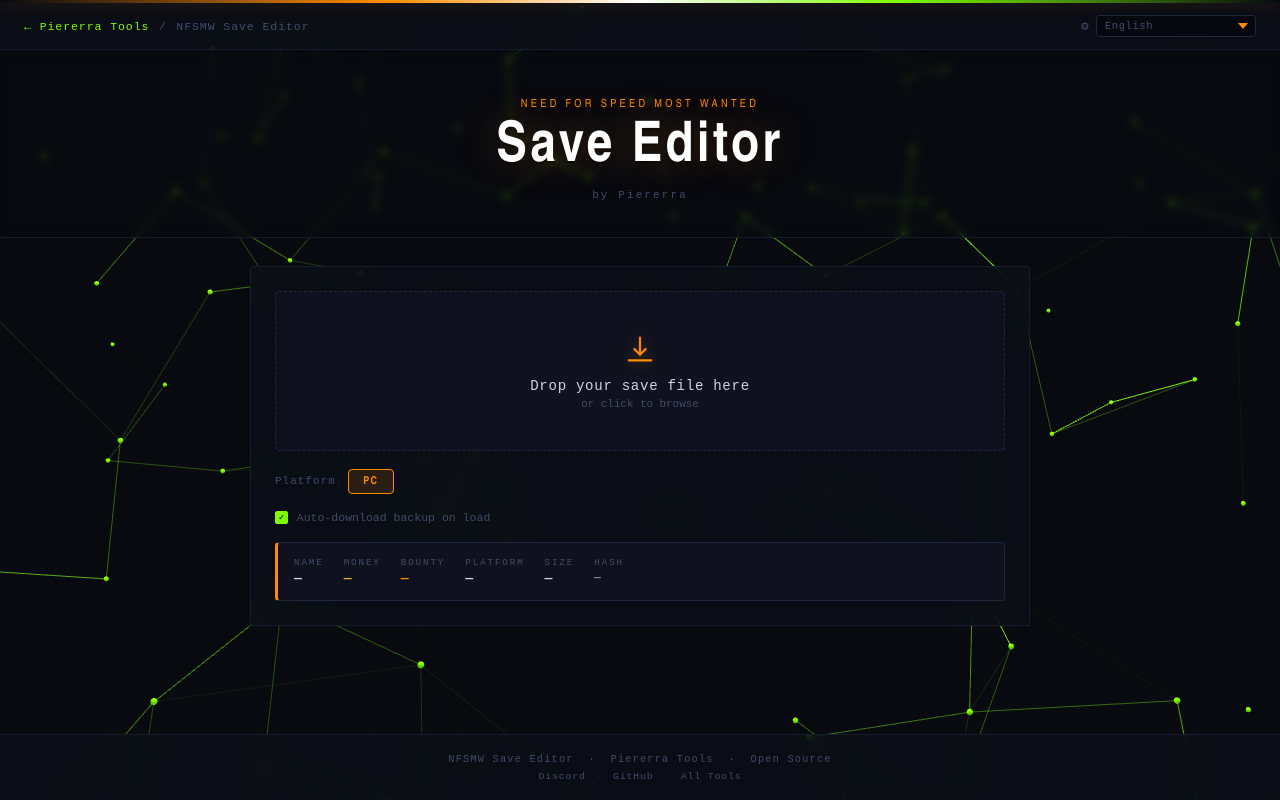
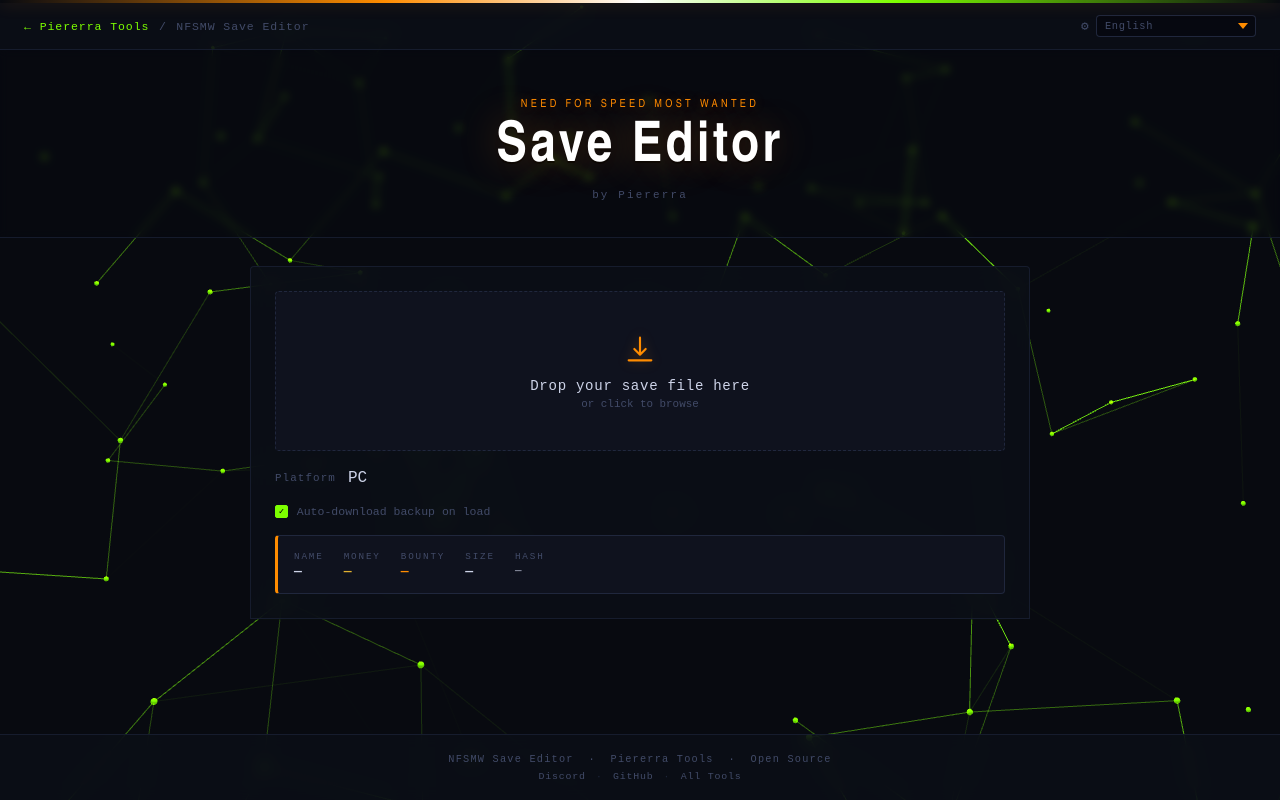
Before and after one commit to piererra/piererra-tools, a plain HTML site: page nfsmw-editor.html in a window 1280 px wide. Drawn offline with nearby package versions, Linux system fonts and the light colour scheme; animation ran at ten frames a second; a web font is replaced by a local one.

Commit message:
Update nfsmw-editor.html

```diff
--- a/nfsmw-editor.html
+++ b/nfsmw-editor.html
@@ -179,13 +179,10 @@
                  aria-label="Select NFSMW save file" />
         </div>
 
-        <!-- Platform selector -->
+        <!-- Platform: PC only -->
         <div class="mwe-platform-row">
           <span class="mwe-platform-row__label">Platform</span>
-          <div class="mwe-platform-row__btns">
-            <button class="mwe-platform-btn mwe-platform-btn--active" id="mwe-platform-pc" data-platform="pc">PC</button>
-          <!--  <button class="mwe-platform-btn" id="mwe-platform-ps2" data-platform="ps2">PS2</button> --!>
-          </div>
+          <span class="mwe-platform-row__val">PC</span>
         </div>
 
         <!-- Auto-backup checkbox -->
@@ -208,10 +205,6 @@
           <div class="mwe-infobar__item">
             <span class="mwe-infobar__key">BOUNTY</span>
             <span class="mwe-infobar__val mwe-infobar__val--orange" id="mwe-info-bounty">—</span>
-          </div>
-          <div class="mwe-infobar__item">
-            <span class="mwe-infobar__key">PLATFORM</span>
-            <span class="mwe-infobar__val" id="mwe-info-platform">—</span>
           </div>
           <div class="mwe-infobar__item">
             <span class="mwe-infobar__key" data-i18n="info.size">SIZE</span>
```
